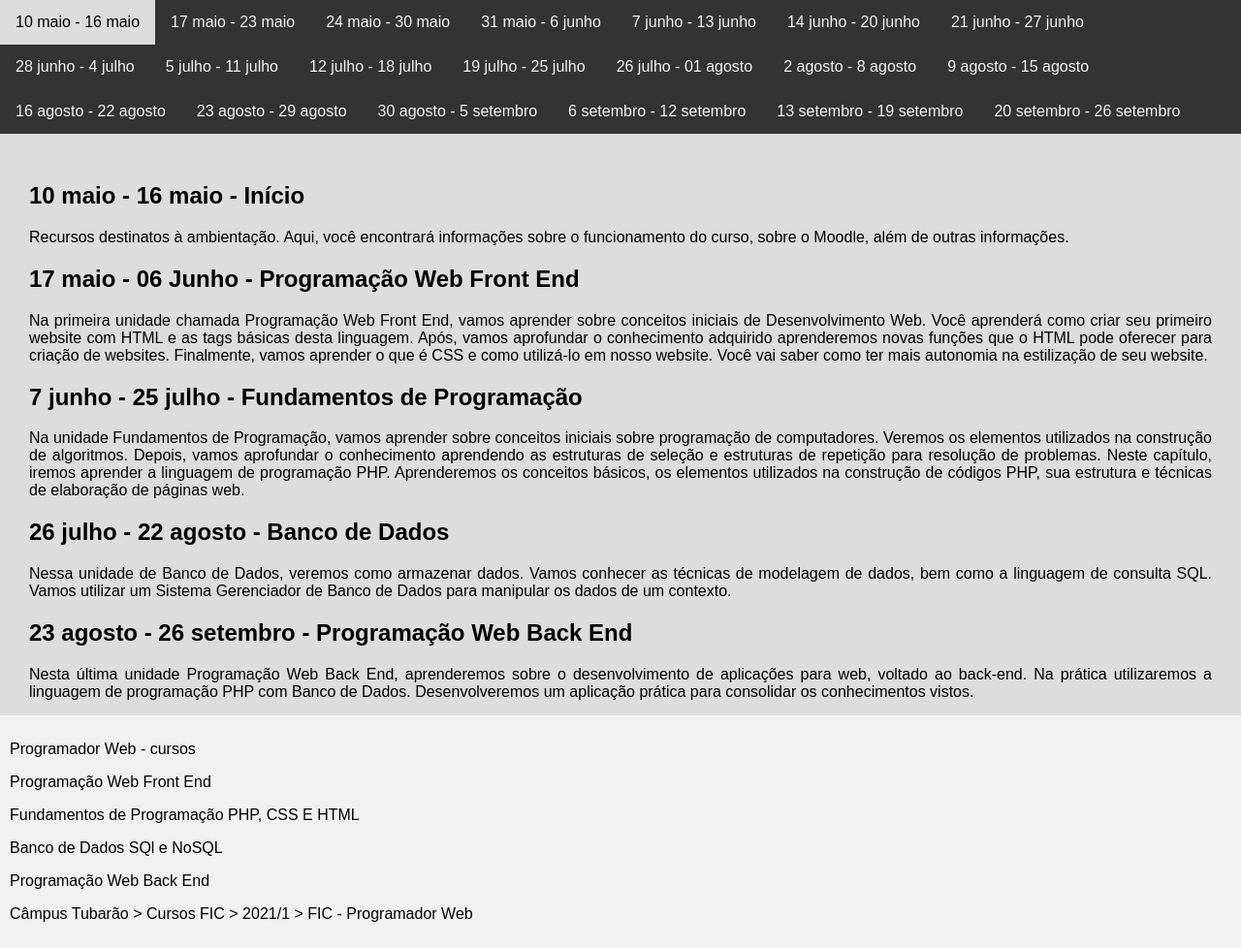
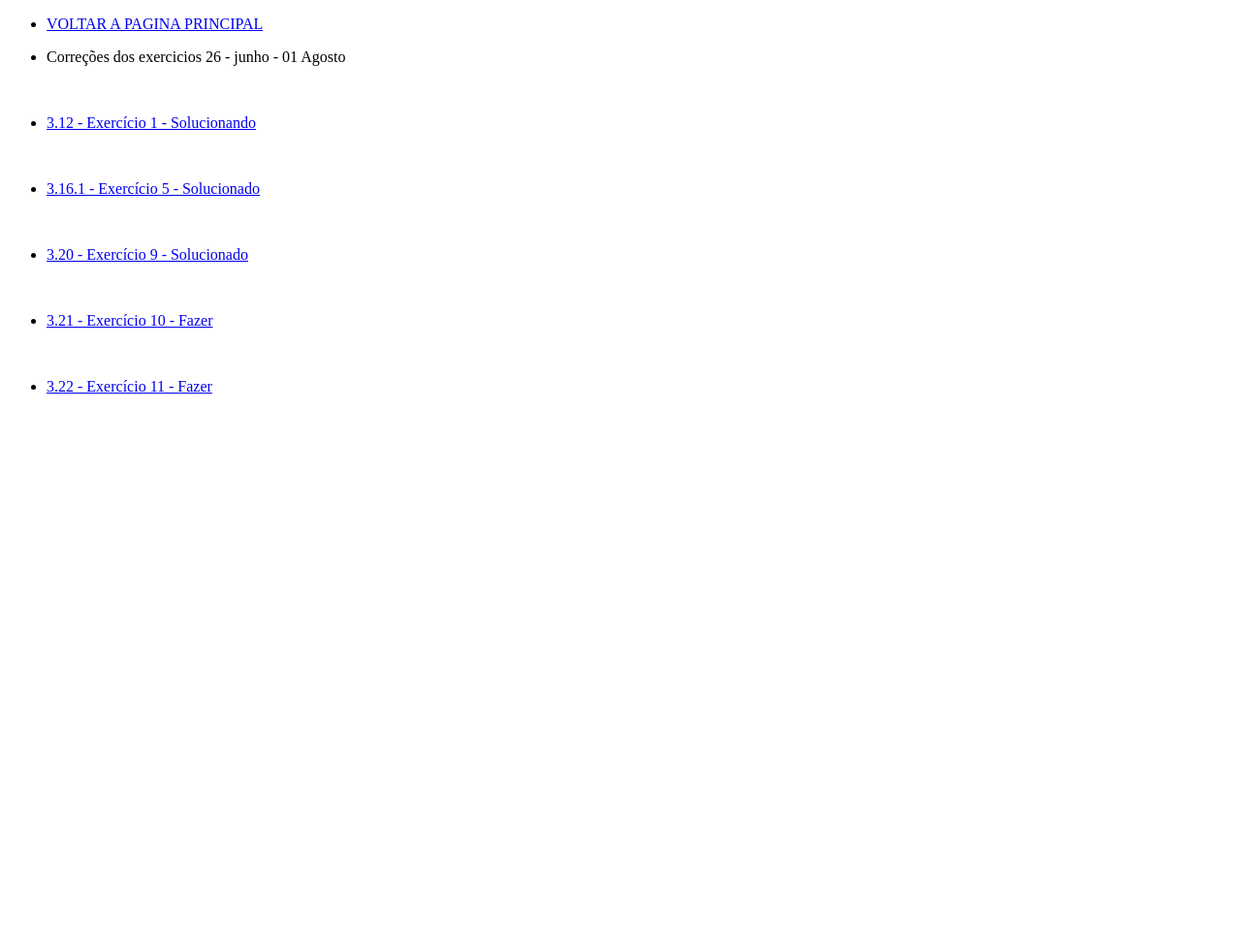
Before and after one commit to MuriloRibeiroFloripa/MuriloRibeiroFloripa, a PHP site: page /02-agosto-8-agosto/index.php in a window 1280 px wide. Shown: the whole page at 97% size. After the commit the page ends 406 px from the top, so only its background shows below. Run offline with PHP 8.4, Linux system fonts and the light colour scheme.

Commit message:
Correções dos exercicios

```diff
--- /dev/null
+++ b/02-agosto-8-agosto/index.php
@@ -0,0 +1,28 @@
+<!DOCTYPE html>
+<html>
+<head>
+	<meta charset="utf-8">
+	<meta http-equiv="X-UA-Compatible" content="IE=edge">
+	<title>02 - agosto - 08 Agosto</title>
+	<link rel="stylesheet" href="">
+</head>
+<body>
+	<nav>
+      <ul>
+        <li><a href="..\index.php">VOLTAR A PAGINA PRINCIPAL</a></li>
+        <li><p>Correções dos exercicios 26 - junho - 01 Agosto </p></li>
+        <br>
+        <li><p><a href="docs/Exercício 1.pdf" target="_blank">3.12 - Exercício 1 - Solucionando</a></p></li>
+        <br>
+        <li><p><a href="docs/Exercício 5-Solucao.pdf"  target="_blank">3.16.1 - Exercício 5 - Solucionado</a></p></li>
+        <br>
+        <li><p><a href="docs/Exercício 9.pdf" target="_blank">3.20 - Exercício 9 - Solucionado</a></p></li>
+        <br>
+        <li><p><a href="docs/Exercício 10.pdf" target="_blank">3.21 - Exercício 10 - Fazer</a></p></li>
+        <br>
+        <li><p><a href="docs/Exercício 11.pdf" target="_blank">3.22 - Exercício 11 - Fazer</a></p></li>
+      </ul>
+  </nav>
+
+</body>
+</html>
--- a/index.php
+++ b/index.php
@@ -20,7 +20,7 @@
   <a href="12-julho-18-julho/index.php">12 julho - 18 julho</a>
   <a href="19-julho-25-julho/index.php">19 julho - 25 julho</a>
   <a href="26-julho-01-agosto/index.php">26 julho - 01 agosto</a>
-  <a href="#">2 agosto - 8 agosto</a>
+  <a href="02-agosto-8-agosto/index.php">2 agosto - 8 agosto</a>
   <a href="#">9 agosto - 15 agosto</a>
   <a href="#">16 agosto - 22 agosto</a>
   <a href="#">23 agosto - 29 agosto </a>
```
Also changed, not shown: 7 other files.
